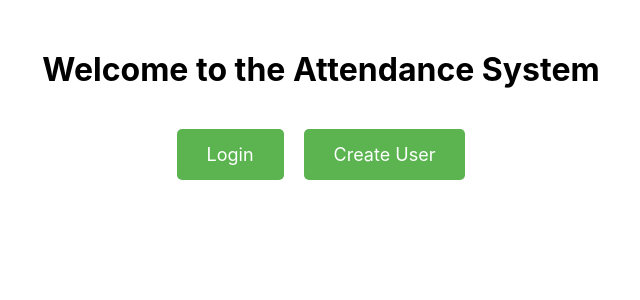
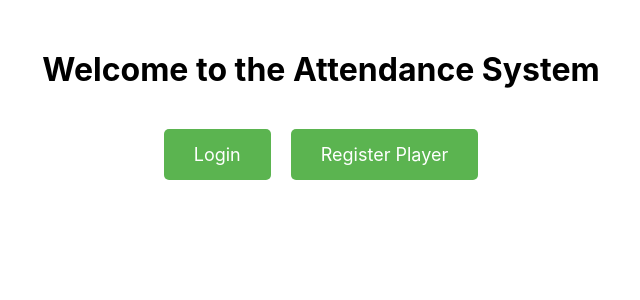
Before and after one commit to KrishnanshTiwari/attendance-BE, a React (Vite) app: page / in a window 1280 px wide. Shown: the top 300 px of the page, without its empty margins (319-959 px from the left). Built offline with nearby package versions, Linux system fonts and the light colour scheme; what @itwin/itwinui-react would draw is missing.

Commit message:
Update Home.jsx

```diff
--- a/src/Components/Home.jsx
+++ b/src/Components/Home.jsx
@@ -8,7 +8,7 @@ const Home = () => {
       <h1>Welcome to the Attendance System</h1>
       <div className="home-options">
         <Link to="/login" className="home-button">Login</Link>
-        <Link to="/create" className="home-button">Create User</Link>
+        <Link to="/create" className="home-button">Register Player</Link>
       </div>
     </div>
   );
```
